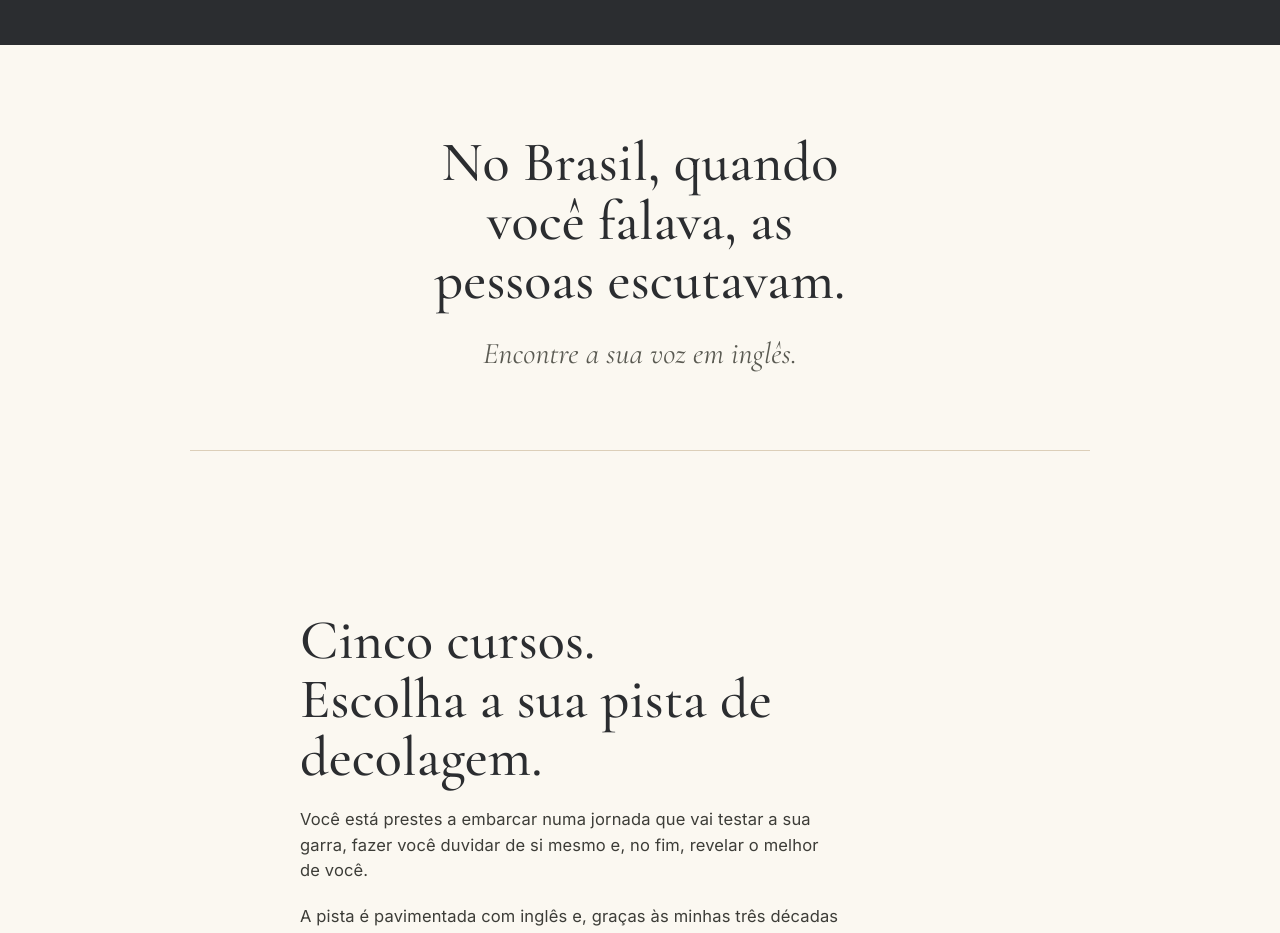
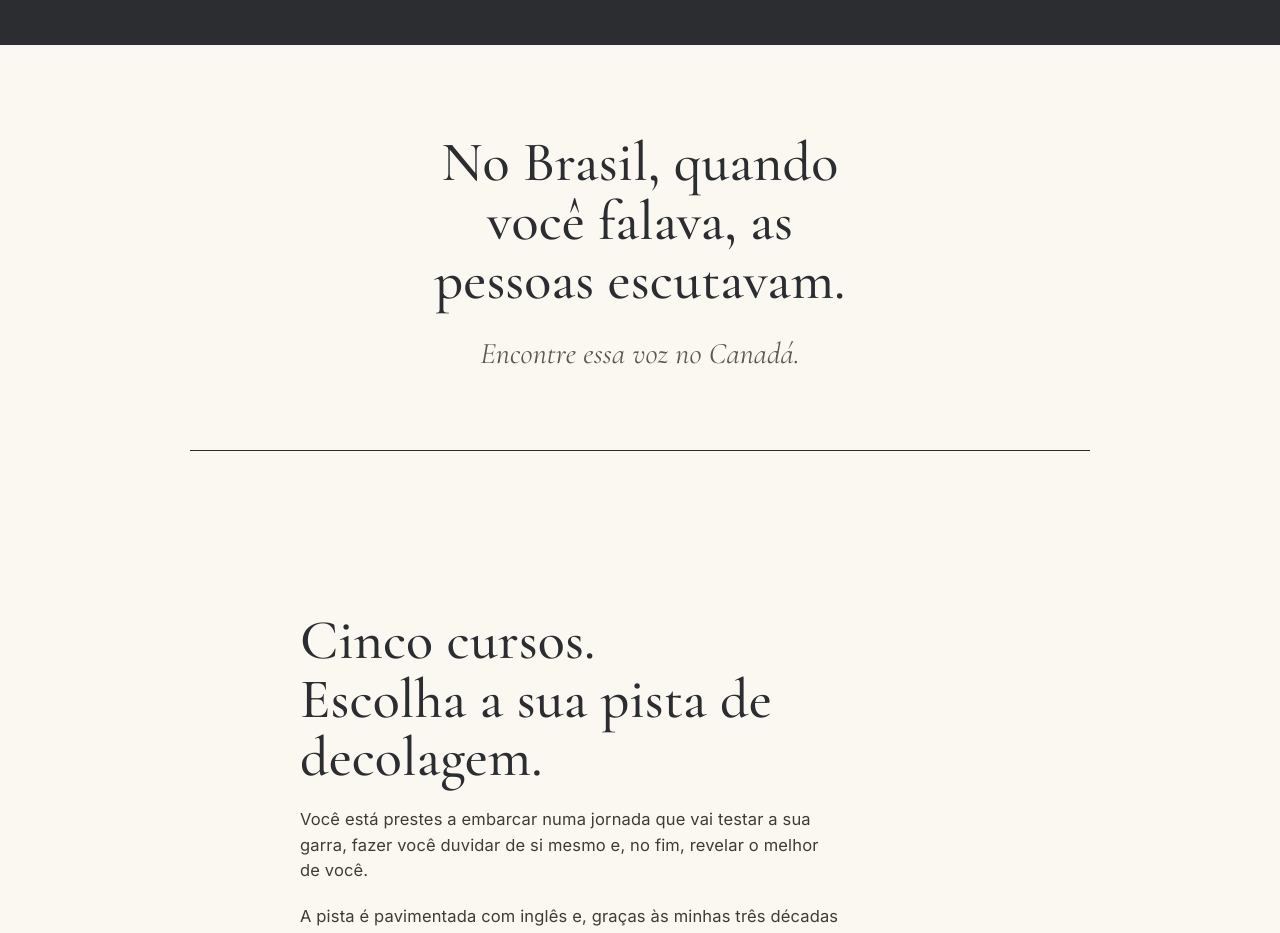
Before and after one commit to senseicoach/masterclass, a plain HTML site: page index.html in a window 1280 px wide. Shown: the part 1420-2353 px from the top of the page. Drawn offline with nearby package versions, Linux system fonts and the light colour scheme.

Commit message:
Add files via upload

```diff
--- a/index.html
+++ b/index.html
@@ -119,7 +119,7 @@
     .wrap { width: min(1120px, 100%); margin: 0 auto; }
 
     .voice { background: var(--paper); color: var(--ink); text-align: center; }
-    .voice-inner { max-width: 900px; margin: 0 auto; padding-bottom: 72px; border-bottom: 1px solid rgba(160,130,80,.35); }
+    .voice-inner { max-width: 900px; margin: 0 auto; padding-bottom: 72px; border-bottom: 1px solid var(--navy); }
     .voice h2 { max-width: 21ch; margin: 0 auto; text-wrap: balance; }
     .voice-sub { margin-top: 22px; font-family: "Cormorant Garamond", Georgia, serif; font-style: italic; font-size: clamp(22px, 2.6vw, 30px); color: #5a5a52; }
     .voice + .intro { padding-top: 72px; }
@@ -382,7 +382,7 @@
     <section class="section voice">
       <div class="voice-inner">
         <h2 data-i18n="voiceTitle">No Brasil, quando você falava, as pessoas escutavam.</h2>
-        <p class="voice-sub" data-i18n="voiceSub">Encontre a sua voz em inglês.</p>
+        <p class="voice-sub" data-i18n="voiceSub">Encontre essa voz no Canadá.</p>
       </div>
     </section>
 
@@ -678,7 +678,7 @@
         bioP3: "Quero guiar você enquanto se firma no Canadá.",
         h1: "The Canadian Dream",
         voiceTitle: "No Brasil, quando você falava, as pessoas escutavam.",
-        voiceSub: "Encontre a sua voz em inglês.",
+        voiceSub: "Encontre essa voz no Canadá.",
         heroSub: "Onde as montanhas e o oceano recebem você de braços abertos.",
         introTitle: "Cinco cursos.",
         introTitle2: "Escolha a sua pista de decolagem.",
@@ -794,7 +794,7 @@
         bioP3: "Allow me to guide you as you find your footing.",
         h1: "The Canadian Dream",
         voiceTitle: "In Brazil, when you spoke, people listened.",
-        voiceSub: "Find your English voice.",
+        voiceSub: "Find that voice in Canada.",
         heroSub: "Where mountains and oceans welcome you with open arms.",
         introTitle: "Five courses.",
         introTitle2: "Choose your runway.",
```
